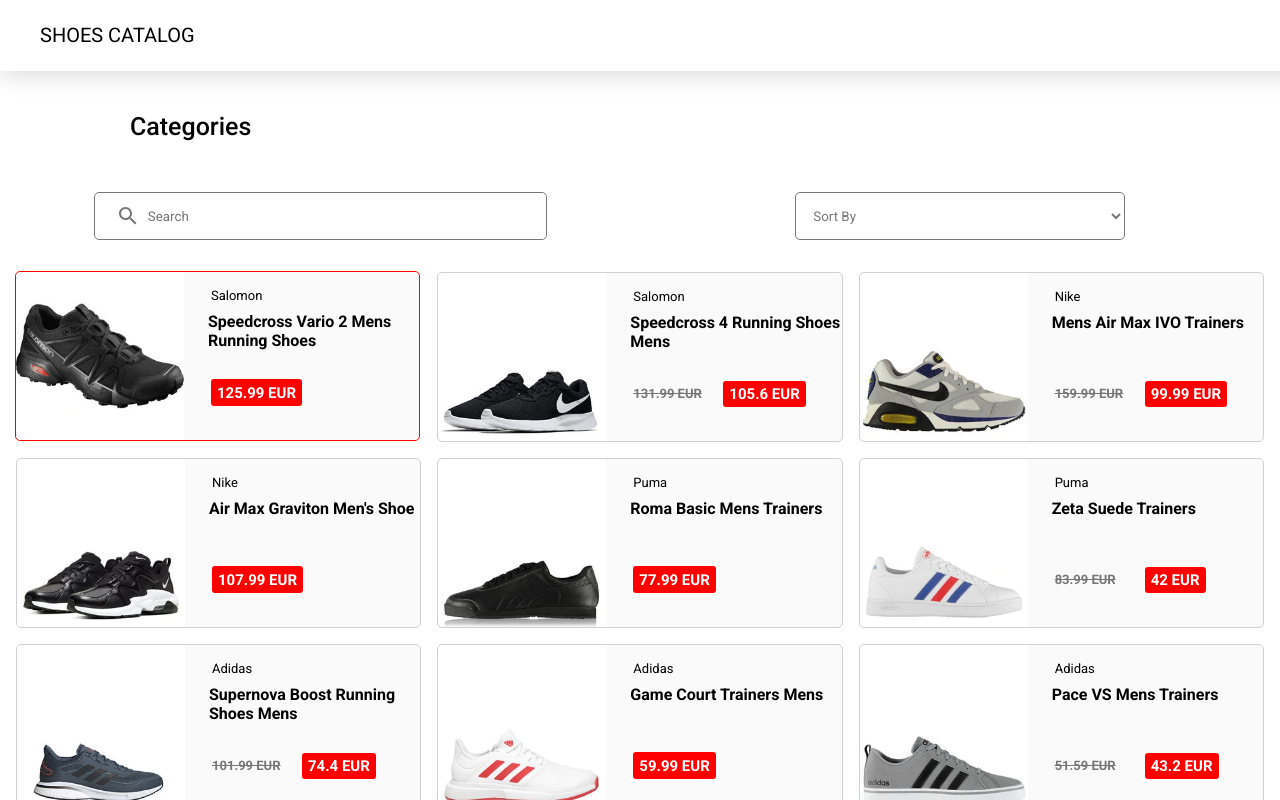
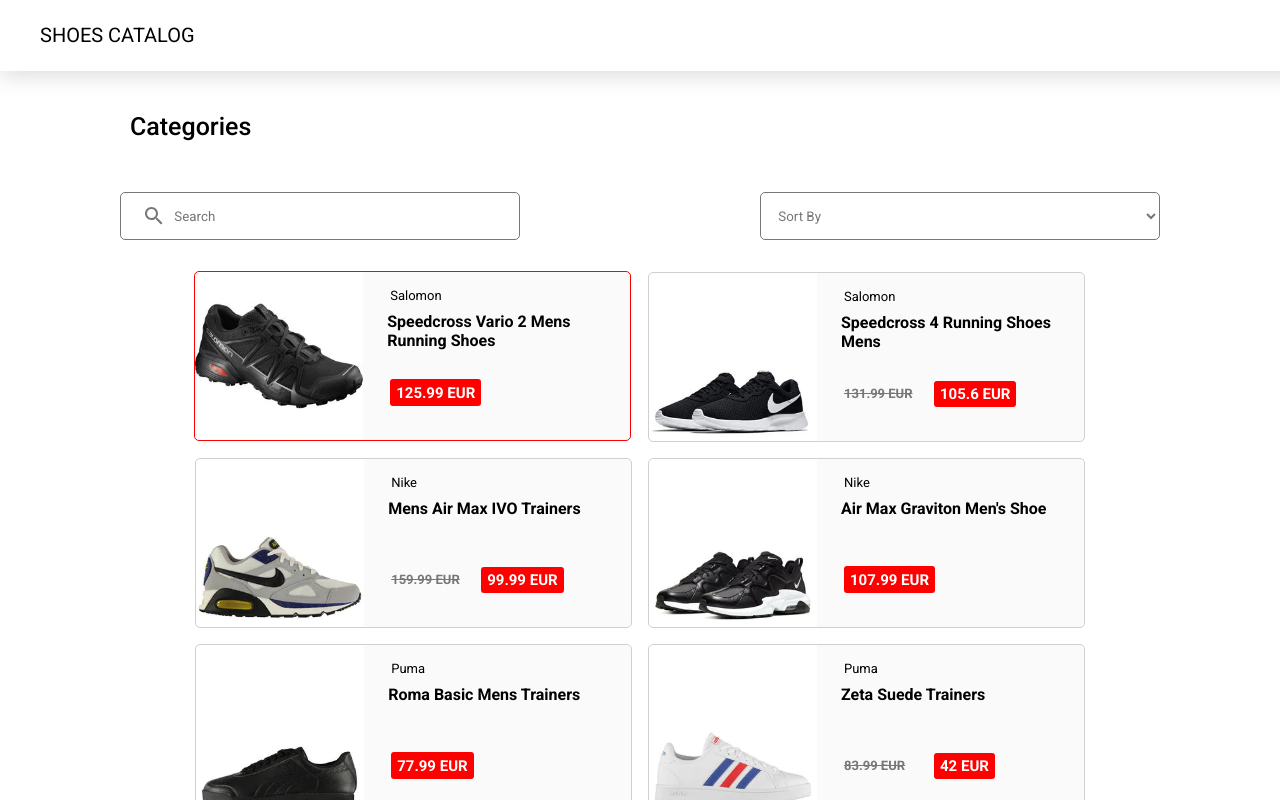
Before and after one commit to slekstut/shoes, a Vue app: page / in a window 1280 px wide. Built offline with nearby package versions, Linux system fonts and the light colour scheme.

Commit message:
responsive updated

```diff
--- a/src/App.vue
+++ b/src/App.vue
@@ -160,6 +160,7 @@
     font-weight: 600;
     top: 2.5em;
     left: 12em;
+    padding-right: 0.4em;
     cursor: pointer;
   }
   .original-price {
@@ -224,23 +225,65 @@
 /* Media Queries */
 
 @media screen and (max-width: 1422px) and (min-width: 1024.01px) {
+  .top-container {
+    justify-content: center;
+    #search {
+      input {
+        width: 400px;
+      }
+    }
+    #sortby {
+      select {
+        width: 400px;
+      }
+    }
+  }
   .cards {
-    grid-template-columns: repeat(auto-fit, minmax(400px, 1fr));
+    grid-template-columns: repeat(auto-fit, minmax(400px, 35%));
     justify-content: center;
   }
 }
 
 @media screen and (max-width: 1024px) and (min-width: 860px) {
+  .top-container {
+    justify-content: center;
+    #search {
+      input {
+        width: 400px;
+      }
+    }
+    #sortby {
+      select {
+        width: 400px;
+      }
+    }
+  }
   .cards {
     grid-template-columns: repeat(auto-fit, minmax(350px, 1fr));
     justify-content: center;
   }
 }
 
-@media screen and (max-width: 860px) and (min-width: 640.01px) {
+@media screen and (max-width: 860px) and (min-width: 688.01px) {
   .cards {
-    grid-template-columns: repeat(auto-fit, minmax(350px, 453px));
+    grid-template-columns: repeat(auto-fit, minmax(320px, 1fr));
     justify-content: center;
+
+    .original-price {
+      font-size: 11px;
+      top: 10em;
+      left: 17.4em;
+    }
+    .discount-price {
+      font-size: 13px;
+      left: 14.7em;
+      top: 10.2em;
+    }
+    .original-price-only {
+      font-size: 13px;
+      left: 14.7em;
+      top: 9em;
+    }
   }
 
   .top-container {
@@ -258,7 +301,7 @@
   }
 }
 
-@media screen and (max-width: 640px) {
+@media screen and (max-width: 688px) {
   .top-container {
     grid-template-columns: 1fr;
     grid-template-areas:
@@ -267,12 +310,12 @@
       "sortby";
     #search {
       input {
-        width: 300px;
+        width: 412.4px;
       }
     }
     #sortby {
       select {
-        width: 300px;
+        width: 412.4px;
       }
     }
   }
@@ -284,8 +327,19 @@
 }
 
 @media screen and (max-width: 425px) {
+  .top-container {
+    #search {
+      input {
+        width: 320px;
+      }
+    }
+    #sortby {
+      select {
+        width: 320px;
+      }
+    }
+  }
   .cards {
-    // font-size: 10px;
     .brand {
       font-size: 10px;
       left: 19em;
```
